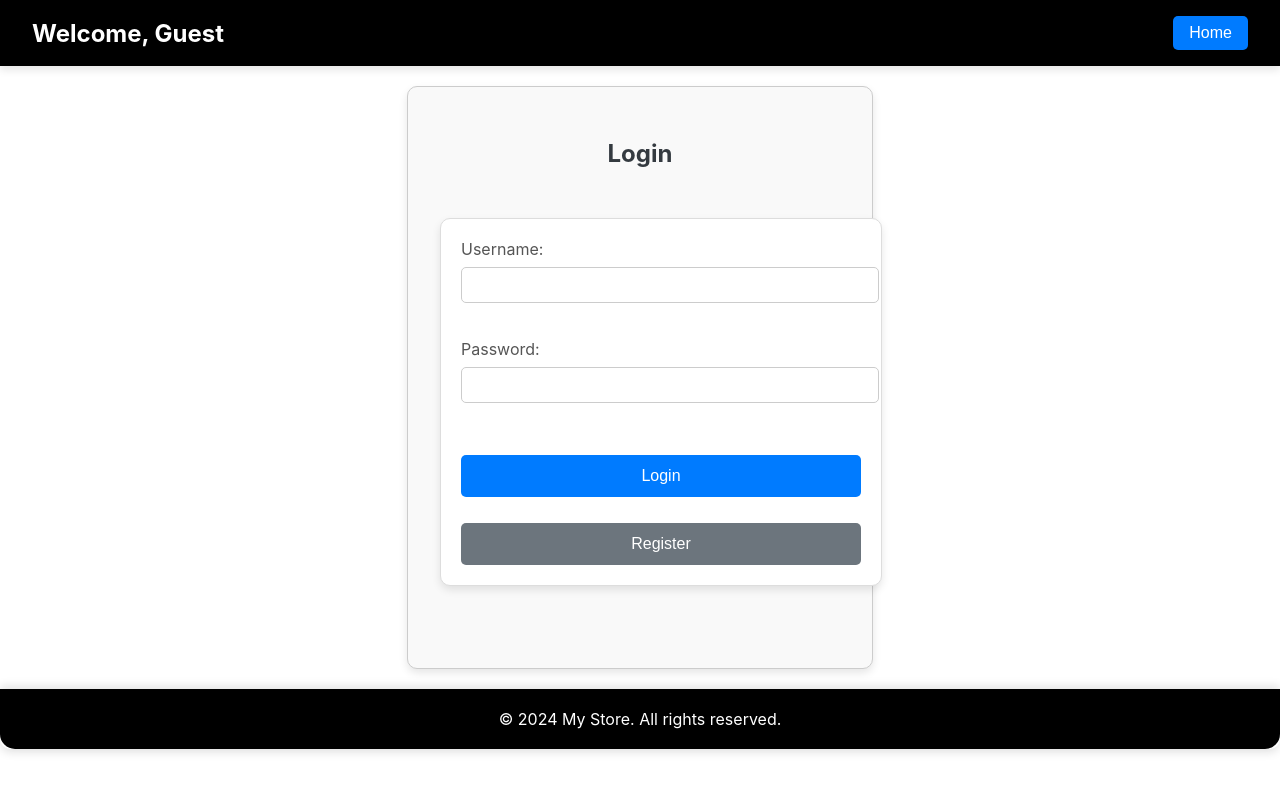
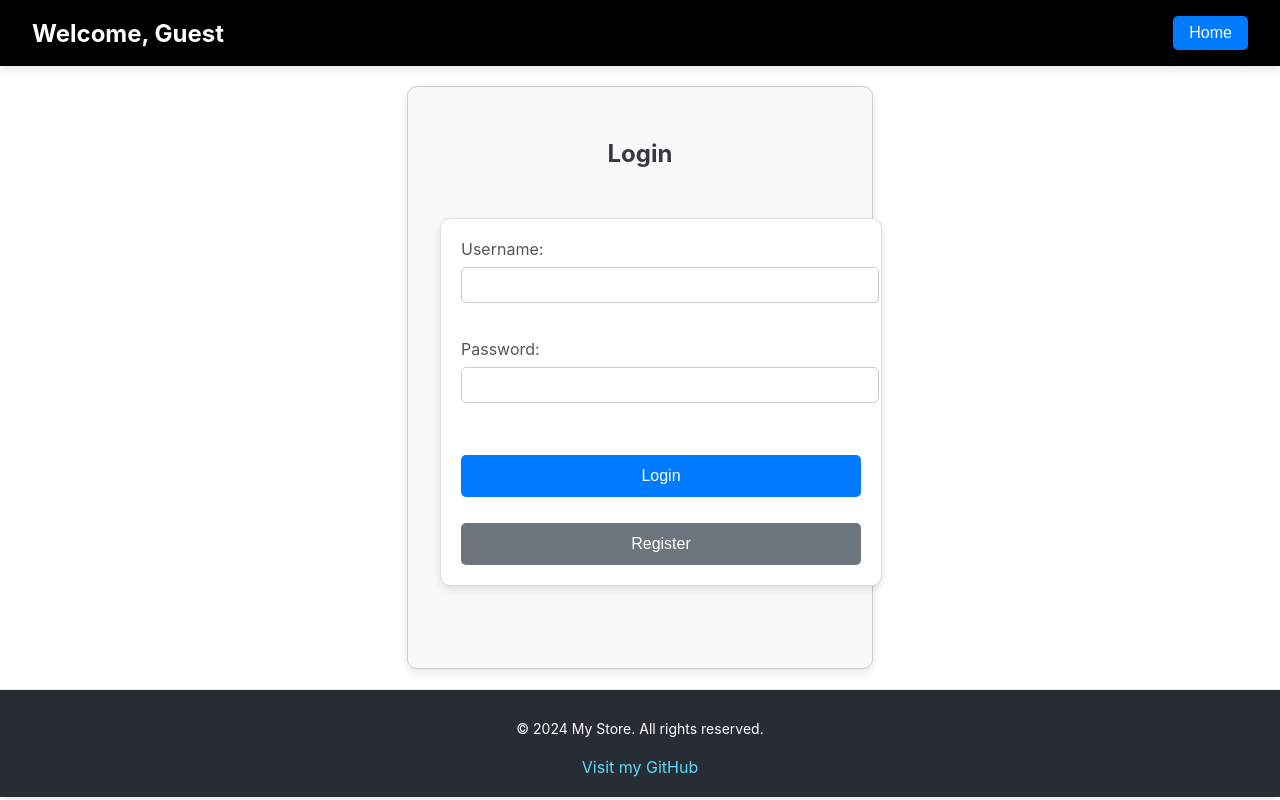
Before and after one commit to OmBhagat03/reactecommerce, a React (Create React App) app: page / in a window 1280 px wide. Built offline with nearby package versions, Linux system fonts and the light colour scheme.

Commit message:
Initial commit

```diff
--- a/src/components/Cart.js
+++ b/src/components/Cart.js
@@ -3,6 +3,7 @@ import '../styles/Cart.css';
 
 function Cart({ currentUser, onViewChange }) {
   const [cartItems, setCartItems] = useState([]);
+  const [notification, setNotification] = useState('');
 
   useEffect(() => {
     const userCart = JSON.parse(localStorage.getItem(`${currentUser}_cart`)) || [];
@@ -38,8 +39,11 @@ function Cart({ currentUser, onViewChange }) {
   };
 
   const handleCheckout = () => {
-    alert("Proceeding to payment...");
     updateCart([]);
+    setNotification('Thank you for your purchase!');
+    setTimeout(() => {
+      setNotification('');
+    }, 3000); // Notification disappears after 3 seconds
   };
 
   const calculateTotal = () => {
@@ -51,6 +55,7 @@ function Cart({ currentUser, onViewChange }) {
   return (
     <div className="cart-container">
       <h2>{currentUser}'s Cart</h2>
+      {notification && <div className="notification">{notification}</div>}
       {cartItems.length === 0 ? (
         <p>Your cart is empty</p>
       ) : (
--- a/src/components/Footer.js
+++ b/src/components/Footer.js
@@ -3,8 +3,11 @@ import '../styles/Footer.css';
 
 function Footer() {
   return (
-    <footer className="App-footer">
+    <footer className="app-footer">
       <p>&copy; 2024 My Store. All rights reserved.</p>
+      <a href="https://github.com/OmBhagat03/reactecommerce" target="_blank" rel="noopener noreferrer">
+        Visit my GitHub
+      </a>
     </footer>
   );
 }
--- a/src/components/Home.js
+++ b/src/components/Home.js
@@ -4,6 +4,7 @@ import '../styles/Home.css';
 function Home({ currentUser }) {
   const [products, setProducts] = useState([]);
   const [cart, setCart] = useState([]);
+  const [notification, setNotification] = useState('');
 
   useEffect(() => {
     fetch('https://fakestoreapi.com/products')
@@ -18,11 +19,17 @@ function Home({ currentUser }) {
     const updatedCart = [...cart, product];
     setCart(updatedCart);
     localStorage.setItem(`${currentUser}_cart`, JSON.stringify(updatedCart));
+
+    setNotification(`${product.title} added to cart!`);
+    setTimeout(() => {
+      setNotification('');
+    }, 3000); // Notification disappears after 3 seconds
   };
 
   return (
     <div className="home-container">
       <h2>Welcome to the Store, {currentUser}!</h2>
+      {notification && <div className="notification">{notification}</div>}
       <div className="product-list">
         {products.map(product => (
           <div key={product.id} className="product">
--- a/src/styles/Cart.css
+++ b/src/styles/Cart.css
@@ -1,5 +1,3 @@
-/* Cart.css */
-
 .cart-container {
   text-align: center;
   padding: 20px;
@@ -12,6 +10,16 @@
 
 .cart-container h2 {
   color: #343a40;
+}
+
+.notification {
+  padding: 10px 20px;
+  background-color: #4caf50;
+  color: white;
+  border-radius: 5px;
+  margin-bottom: 20px;
+  font-size: 16px;
+  transition: opacity 0.3s ease;
 }
 
 .cart-item {
--- a/src/styles/Footer.css
+++ b/src/styles/Footer.css
@@ -1,20 +1,27 @@
-.App-footer {
-    padding: 20px;
-    background-color: black;
-    color: #ffffff;
-    text-align: center;
-    border-bottom-left-radius: 15px;
-    border-bottom-right-radius: 15px;
-    box-shadow: 0 -4px 8px rgba(0, 0, 0, 0.1);
-    transition: background-color 0.3s ease, color 0.3s ease;
-  }
+.app-footer {
+  display: flex;
+  flex-direction: column;
+  align-items: center;
+  padding: 20px;
+  background-color: #282c34;
+  color: white;
+  text-align: center;
+  font-size: 14px;
+  border-top: 1px solid #eaeaea;
+}
 
-  .App-footer p {
-    margin: 0;
-    font-size: 16px;
-  }
+.app-footer p {
+  margin: 10px 0;
+}
 
-  .App-footer:hover {
-    background-color: #495057;
-    color: #f8f9fa;
-  }
+.app-footer a {
+  color: #61dafb;
+  text-decoration: none;
+  margin-top: 10px;
+  font-size: 16px;
+  transition: color 0.3s ease;
+}
+
+.app-footer a:hover {
+  color: #21a1f1;
+}
--- a/src/styles/Home.css
+++ b/src/styles/Home.css
@@ -3,13 +3,24 @@
   flex-direction: column;
   align-items: center;
   padding: 20px;
-    background-color: #f1f1f1;
+  background-color: #f9f9f9;
+  color: #333;
 }
 
 .home-container h2 {
-    font-size: 28px;
+  font-size: 32px;
+  margin-bottom: 30px;
+  color: #333;
+}
+
+.notification {
+  padding: 10px 20px;
+  background-color: #4caf50;
+  color: white;
+  border-radius: 5px;
   margin-bottom: 20px;
-    color: black;
+  font-size: 16px;
+  transition: opacity 0.3s ease;
 }
 
 .product-list {
@@ -20,46 +31,49 @@
 }
 
 .product {
-    background-color: #ffffff;
-    border: 1px solid #dddddd;
-    border-radius: 15px;
-    padding: 15px;
-    width: 220px;
+  background-color: #fff;
+  border: 1px solid #eaeaea;
+  border-radius: 10px;
+  padding: 20px;
+  width: 240px;
   text-align: center;
-    box-shadow: 0 4px 8px rgba(0, 0, 0, 0.1);
+  box-shadow: 0 4px 6px rgba(0, 0, 0, 0.1);
   transition: transform 0.3s ease, box-shadow 0.3s ease;
+  display: flex;
+  flex-direction: column;
+  justify-content: space-between;
 }
 
 .product:hover {
-    transform: scale(1.05);
-    box-shadow: 0 8px 16px rgba(0, 0, 0, 0.2);
+  transform: translateY(-5px);
+  box-shadow: 0 10px 20px rgba(0, 0, 0, 0.15);
 }
 
 .product img {
   width: 100%;
   height: auto;
-    border-bottom: 1px solid #dddddd;
+  border-bottom: 1px solid #eaeaea;
   margin-bottom: 15px;
-    border-radius: 15px 15px 0 0;
+  border-radius: 10px 10px 0 0;
 }
 
 .product h3 {
-    font-size: 18px;
-    color: #343a40;
-    margin: 10px 0;
+  font-size: 20px;
+  color: #444;
+  margin: 15px 0;
 }
 
 .product p {
-    font-size: 16px;
-    color: #888888;
-    margin: 5px 0;
+  font-size: 18px;
+  color: #777;
+  margin: 10px 0;
 }
 
 .product button {
   background-color: #007bff;
-    color: #ffffff;
+  color: #fff;
   border: none;
-    padding: 10px 20px;
+  padding: 12px 24px;
   border-radius: 5px;
   cursor: pointer;
   font-size: 16px;
@@ -68,5 +82,5 @@
 
 .product button:hover {
   background-color: #0056b3;
-    transform: scale(1.05);
+  transform: translateY(-2px);
 }
```
Lines whose indentation alone changed are shown as unchanged.
